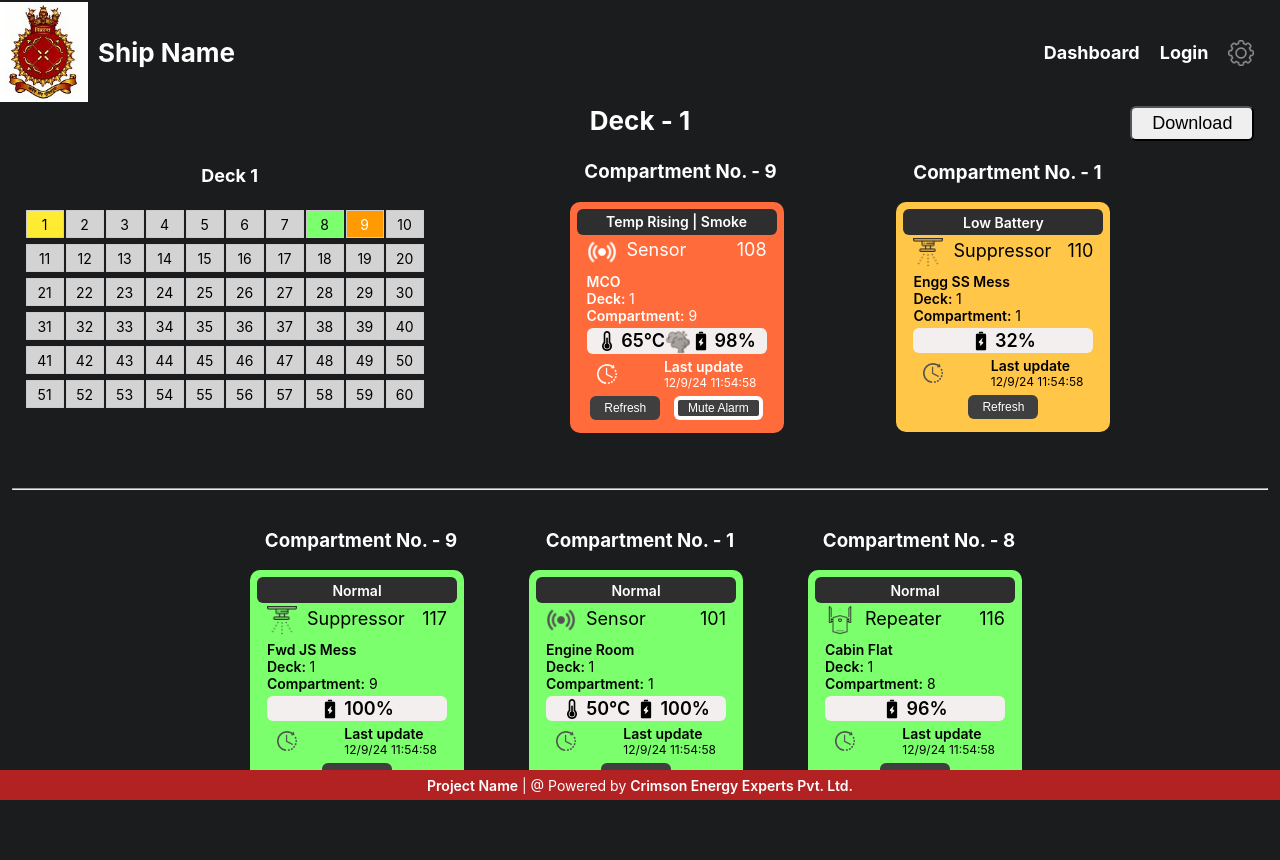
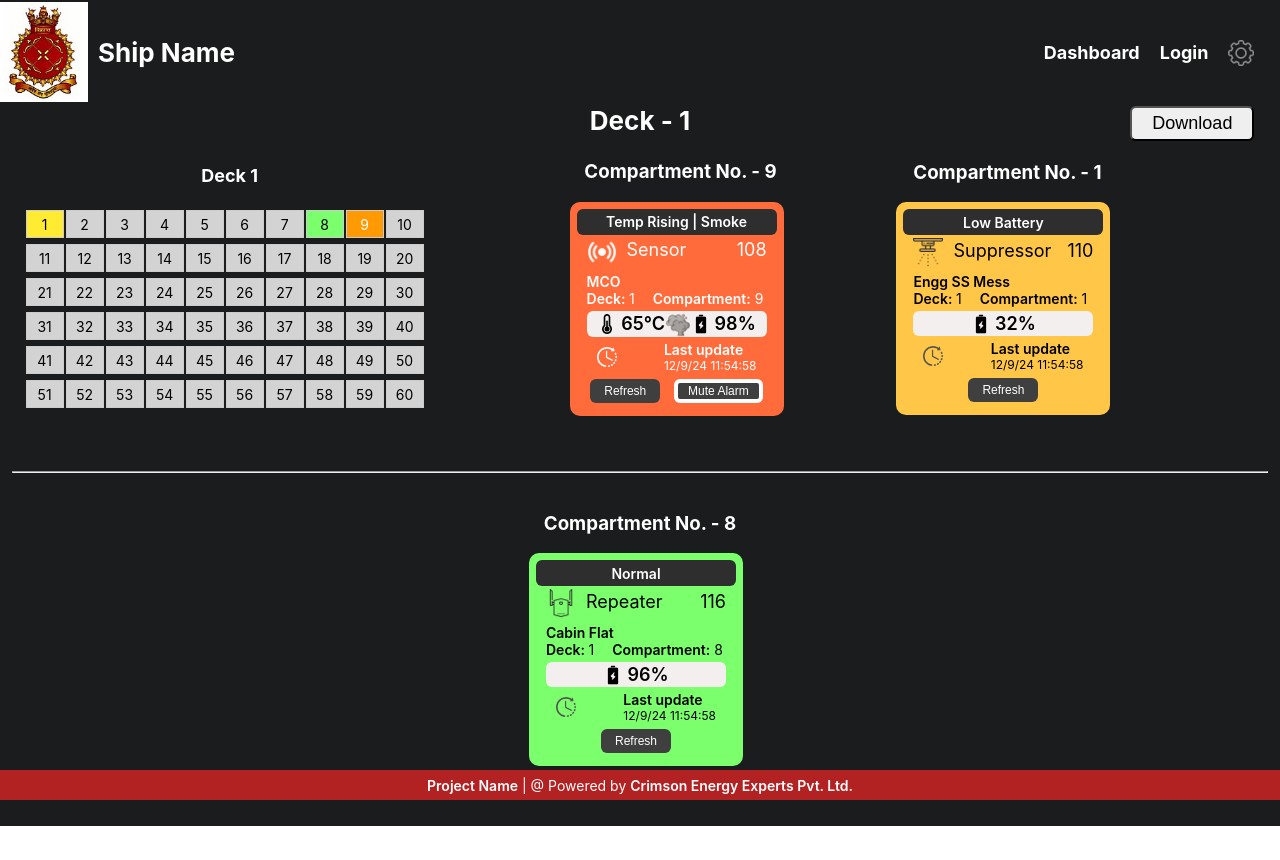
Before and after one commit to cee-diksha/fire_detection, a React (Create React App) app: page /deck/1 in a window 1280 px wide. After the commit the page ends 826 px from the top, so only its background shows below. Built offline with nearby package versions, Linux system fonts and the light colour scheme.

Commit message:
data fixed

```diff
--- a/src/assets/info.js
+++ b/src/assets/info.js
@@ -1,68 +1,75 @@
 export const info = [
-    { id: 1, status: ["success"], tempSetpoint: 50, smokeSensor: true, triggeringDevice: null, axis: 'X-Y-Z', node_type: "sensor", node_name: "Engine Room", node_id: 101, battery_percentage: "100", temp: "50", last_update: "12/9/24 11:54:58", isDeleted: false, deck: 1, compartment: 1 },
+    { id: 1, status: ["success"], tempSetpoint: 50, smokeSensor: true, triggeringDevice: null, axis: 'X-Y-Z', node_type: "sensor", node_name: "Engine Room", node_id: 101, battery_percentage: "100", temp: "50", last_update: "12/9/24 11:54:58", isDeleted: false, deck: 2, compartment: 1 },
     { id: 2, status: ["deleted"], tempSetpoint: null, smokeSensor: null, triggeringDevice: null, axis: 'X-Y-Z', node_type: "repeater", node_name: "GT Room", node_id: 102, battery_percentage: "0", temp: null, last_update: "12/9/24 13:14:18", isDeleted: true, deck: 2, compartment: 1 },
-    { id: 3, status: ["success"], tempSetpoint: 50, smokeSensor: null, triggeringDevice: false, axis: 'X-Y-Z', node_type: "suppressor", node_name: "Boiler Room", node_id: 103, battery_percentage: "100", temp: null, last_update: "12/9/24 15:24:08", isDeleted: false, deck: 3, compartment: 1 },
-    { id: 4, status: ["orange", "yellow", "smoke"], tempSetpoint: 50, smokeSensor: true, triggeringDevice: null, axis: 'X-Y-Z', node_type: "sensor", node_name: "Gallery", node_id: 104, battery_percentage: "20", temp: "75", last_update: "12/9/24 11:54:58", isDeleted: false, deck: 4, compartment: 3 },
+    { id: 3, status: ["success"], tempSetpoint: 50, smokeSensor: null, triggeringDevice: false, axis: 'X-Y-Z', node_type: "suppressor", node_name: "Boiler Room", node_id: 103, battery_percentage: "100", temp: null, last_update: "12/9/24 15:24:08", isDeleted: false, deck: 2, compartment: 1 },
+    { id: 4, status: ["orange", "yellow", "smoke"], tempSetpoint: 50, smokeSensor: true, triggeringDevice: null, axis: 'X-Y-Z', node_type: "sensor", node_name: "Gallery", node_id: 104, battery_percentage: "20", temp: "75", last_update: "12/9/24 11:54:58", isDeleted: false, deck: 3, compartment: 3 },
     { id: 5, status: ["success"], tempSetpoint: 50, smokeSensor: null, triggeringDevice: false, axis: 'X-Y-Z', node_type: "suppressor", node_name: "SS Dining Hall", node_id: 105, battery_percentage: "98", temp: null, last_update: "12/9/24 11:54:58", isDeleted: false, deck: 3, compartment: 7 },
     { id: 6, status: ["danger"], tempSetpoint: 50, smokeSensor: true, triggeringDevice: null, axis: 'X-Y-Z', node_type: "sensor", node_name: "VS Dining Hall", node_id: 106, battery_percentage: "100", temp: "80", last_update: "12/9/24 11:54:58", isDeleted: false, deck: 5, compartment: 5 },
-    { id: 7, status: ["success"], tempSetpoint: null, smokeSensor: null, triggeringDevice: null, axis: 'X-Y-Z', node_type: "repeater", node_name: "Main Switch Board", node_id: 107, battery_percentage: "90", temp: null, last_update: "12/9/24 11:54:58", isDeleted: false, deck: 2, compartment: 6 },
+    { id: 7, status: ["success"], tempSetpoint: null, smokeSensor: null, triggeringDevice: null, axis: 'X-Y-Z', node_type: "repeater", node_name: "Main Switch Board", node_id: 107, battery_percentage: "90", temp: null, last_update: "12/9/24 11:54:58", isDeleted: false, deck: 4, compartment: 6 },
     { id: 8, status: ["orange", "smoke"], tempSetpoint: 50, smokeSensor: false, triggeringDevice: null, axis: 'X-Y-Z', node_type: "sensor", node_name: "MCO", node_id: 108, battery_percentage: "98", temp: "65", last_update: "12/9/24 11:54:58", isDeleted: false, deck: 1, compartment: 9 },
     { id: 9, status: ["success"], tempSetpoint: 50, smokeSensor: true, triggeringDevice: null, axis: 'X-Y-Z', node_type: "sensor", node_name: "Engg JS Mess", node_id: 109, battery_percentage: "100", temp: "50", last_update: "12/9/24 11:54:58", isDeleted: false, deck: 6, compartment: 2 },
     { id: 10, status: ["yellow"], tempSetpoint: 50, smokeSensor: null, triggeringDevice: true, axis: 'X-Y-Z', node_type: "suppressor", node_name: "Engg SS Mess", node_id: 110, battery_percentage: "32", temp: null, last_update: "12/9/24 11:54:58", isDeleted: false, deck: 1, compartment: 1 },
     { id: 11, status: ["danger", "yellow", "smoke"], tempSetpoint: 50, smokeSensor: true, triggeringDevice: null, axis: 'X-Y-Z', node_type: "sensor", node_name: "Spare Gear Store", node_id: 111, battery_percentage: "35", temp: "80", last_update: "12/9/24 11:54:58", isDeleted: false, deck: 4, compartment: 5 },
-    { id: 12, status: ["success"], tempSetpoint: null, smokeSensor: null, triggeringDevice: null, axis: 'X-Y-Z', node_type: "repeater", node_name: "CMR", node_id: 112, battery_percentage: "100", temp: null, last_update: "12/9/24 11:54:58", isDeleted: false, deck: 2, compartment: 2 },
+    { id: 12, status: ["success"], tempSetpoint: null, smokeSensor: null, triggeringDevice: null, axis: 'X-Y-Z', node_type: "repeater", node_name: "CMR", node_id: 112, battery_percentage: "100", temp: null, last_update: "12/9/24 11:54:58", isDeleted: false, deck: 6, compartment: 2 },
     { id: 13, status: ["success"], tempSetpoint: 50, smokeSensor: null, triggeringDevice: false, axis: 'X-Y-Z', node_type: "suppressor", node_name: "AC Compartment", node_id: 113, battery_percentage: "100", temp: null, last_update: "12/9/24 11:54:58", isDeleted: false, deck: 4, compartment: 3 },
     { id: 14, status: ["danger", "smoke"], tempSetpoint: 50, smokeSensor: false, triggeringDevice: null, axis: 'X-Y-Z', node_type: "sensor", node_name: "ASP", node_id: 114, battery_percentage: "99", temp: "75", last_update: "12/9/24 11:54:58", isDeleted: false, deck: 5, compartment: 2 },
     { id: 15, status: ["success"], tempSetpoint: null, smokeSensor: null, triggeringDevice: null, axis: 'X-Y-Z', node_type: "repeater", node_name: "Pump Room", node_id: 115, battery_percentage: "100", temp: null, last_update: "12/9/24 11:54:58", isDeleted: false, deck: 3, compartment: 1 },
     { id: 16, status: ["success"], tempSetpoint: null, smokeSensor: null, triggeringDevice: null, axis: 'X-Y-Z', node_type: "repeater", node_name: "Cabin Flat", node_id: 116, battery_percentage: "96", temp: null, last_update: "12/9/24 11:54:58", isDeleted: false, deck: 1, compartment: 8 },
-    { id: 17, status: ["success"], tempSetpoint: 50, smokeSensor: null, triggeringDevice: true, axis: 'X-Y-Z', node_type: "suppressor", node_name: "Fwd JS Mess", node_id: 117, battery_percentage: "100", temp: null, last_update: "12/9/24 11:54:58", isDeleted: false, deck: 1, compartment: 9 },
+    { id: 17, status: ["success"], tempSetpoint: 50, smokeSensor: null, triggeringDevice: true, axis: 'X-Y-Z', node_type: "suppressor", node_name: "Fwd JS Mess", node_id: 117, battery_percentage: "100", temp: null, last_update: "12/9/24 11:54:58", isDeleted: false, deck: 6, compartment: 9 },
     { id: 18, status: ["smoke"], tempSetpoint: 50, smokeSensor: true, triggeringDevice: null, axis: 'X-Y-Z', node_type: "sensor", node_name: "Fwd SS Mess", node_id: 118, battery_percentage: "90", temp: "49", last_update: "12/9/24 11:54:58", isDeleted: false, deck: 5, compartment: 11 },
+    { id: 19, status: ["success"], tempSetpoint: null, smokeSensor: null, triggeringDevice: null, axis: 'X-Y-Z', node_type: "repeater", node_name: "room 0", node_id: 119, battery_percentage: "90", temp: null, last_update: "12/9/24 11:54:58", isDeleted: false, deck: 5, compartment: 8 },
+    { id: 20, status: ["success"], tempSetpoint: null, smokeSensor: null, triggeringDevice: true, axis: 'X-Y-Z', node_type: "suppressor", node_name: "room 1", node_id: 120, battery_percentage: "90", temp: null, last_update: "12/9/24 11:54:58", isDeleted: false, deck: 5, compartment: 9},
+
 ]
 
 export const deckInfo = [
     {
         id: "1", deck: 1, devices: [
-            { comp: 1, node_info: [{ node: 101, status: ["success"] }, { node: 110, status: ["yellow"] }] },
+            { comp: 1, node_info: [{ node: 110, status: ["yellow"] }] },
             { comp: 8, node_info: [{ node: 116, status: ["success"] }] },
-            { comp: 9, node_info: [{ node: 108, status: ["orange", "smoke"]}, { node: 117, status: ["success"] }] }
+            { comp: 9, node_info: [{ node: 108, status: ["orange", "smoke"]}]}
         ]
     },
     {
         id: "2", deck: 2, devices: [
-            { comp: 1, node_info: [{ node: 102, status: ["deleted"] }] },
-            { comp: 2, node_info: [{ node: 112, status: ["success"] }] },
+            { comp: 1, node_info: [{ node: 102, status: ["deleted"] }, { node: 101, status: ["success"] }, { node: 103, status: ["success"] }] }
+        ]
+    },
+    {
+        id: "3", deck: 3, devices: [
+            { comp: 1, node_info: [{ node: 115, status: ["success"] }] },
+            { comp: 7, node_info: [{ node: 105, status: ["success"] }] },
+            { comp: 3, node_info: [{ node: 104, status: ["orange", "yellow"]}] },
+        ]
+    },
+    {
+        id: "4", deck: 4, devices: [
+            { comp: 3, node_info: [{ node: 113, status: ["success"] }] },
+            { comp: 5, node_info: [{ node: 111, status: ["danger", "yellow", "smoke"]}] },
             { comp: 6, node_info: [{ node: 107, status: ["success"] }] }
         ]
     },
     {
-        id: "3", deck: 3, devices: [
-            { comp: 1, node_info: [{ node: 103, status: ["success"] }, { node: 115, status: ["success"] }] },
-            { comp: 7, node_info: [{ node: 105, status: ["success"] }] }
-        ]
-    },
-    {
-        id: "4", deck: 4, devices: [
-            { comp: 3, node_info: [{ node: 113, status: ["success"] }, { node: 104, status: ["orange", "yellow"]}] },
-            { comp: 5, node_info: [{ node: 111, status: ["danger", "yellow", "smoke"]}] }
-        ]
-    },
-    {
         id: "5", deck: 5, devices: [
-            { comp: 2, node_info: [{ node: 114, status: ["danger, smoke"] }] },
+            { comp: 2, node_info: [{ node: 114, status: ["danger", "smoke"] }] },
             { comp: 5, node_info: [{ node: 106, status: ["danger" ]}] },
-            { comp: 11, node_info: [{ node: 118, status: ["smoke"] }] }
+            { comp: 11, node_info: [{ node: 118, status: ["smoke"] }] },
+            { comp: 8, node_info: [{ node: 119, status: ["success"] }] },
+            { comp: 9, node_info: [{ node: 120, status: ["success"] }] }
+
         ]
     },
     {
         id: "6", deck: 6, devices: [
-            { comp: 2, node_info: [{ node: 109, status: ["success"] }] }
+            { comp: 2, node_info: [{ node: 109, status: ["success"] }, { node: 112, status: ["success"] }] },
+            { comp: 9, node_info: [{ node: 117, status: ["success"] }] },
         ]
     }
 ];
 
 export const specificDeviceChartData = [
     {
-        node_type: "sensor", node_name: "Engine Room", node_id: 101, deck: 1, comp: 1,  alertlogstemp: [], alertlogsbattery: [], temperature: [
+        node_type: "sensor", node_name: "Engine Room", node_id: 101, deck: 2, comp: 1,  alertlogstemp: [], alertlogsbattery: [], temperature: [
             { time: "11", value: "50", info: "[INFO]", status: "Sensor initialized" },
             { time: "12", value: "49", info: "[INFO]", status: "Sensor working fine" },
             { time: "13", value: "45", info: "[INFO]", status: "Sensor working fine" },
@@ -107,7 +114,7 @@ export const specificDeviceChartData = [
         ]
     },
     {
-        node_type: "suppression unit", node_name: "Boiler Room", node_id: 103, deck:3, comp: 3, alertlogstemp: null, alertlogsbattery: [], temperature: null, battery_percentage: [
+        node_type: "suppression unit", node_name: "Boiler Room", node_id: 103, deck:2, comp: 3, alertlogstemp: null, alertlogsbattery: [], temperature: null, battery_percentage: [
             { time: "11", value: "100", info: "[INFO]", status: "Battery OK" },
             { time: "12", value: "100", info: "[INFO]", status: "Battery OK" },
             { time: "13", value: "99", info: "[WARN]", status: "Battery dropping" },
@@ -123,7 +130,7 @@ export const specificDeviceChartData = [
         ]
     },
     {
-        node_type: "sensor", node_name: "Gallery", node_id: 104, deck:4, comp:3 , alertlogstemp: [
+        node_type: "sensor", node_name: "Gallery", node_id: 104, deck:3, comp:3 , alertlogstemp: [
             { time: "1300 hrs", message: "Temperature rise detected" },
             { time: "1320 hrs", message: "Smoke detected" },
             { time: "1430 hrs", message: "Steady rise in temperature for past 1 hour" },
@@ -165,16 +172,16 @@ export const specificDeviceChartData = [
     {
         node_type: "suppression unit", node_name: "SS Dining Hall", node_id: 105, deck:3, comp: 7, alertlogstemp: null, alertlogsbattery: [], temperature: null, battery_percentage: [{ time: "11", value: "100", info: "[INFO]", status: "Battery OK" },
             { time: "12", value: "100", info: "[INFO]", status: "Battery OK" },
-            { time: "13", value: "99", info: "[WARN]", status: "Battery dropping" },
-            { time: "14", value: "99", info: "[WARN]", status: "Battery dropping" },
-            { time: "15", value: "96", info: "[WARN]", status: "Battery dropping" },
-            { time: "16", value: "96", info: "[WARN]", status: "Battery dropping" },
-            { time: "17", value: "96", info: "[WARN]", status: "Battery dropping" },
-            { time: "18", value: "96", info: "[WARN]", status: "Battery dropping" },
-            { time: "19", value: "96", info: "[WARN]", status: "Battery dropping" },
-            { time: "20", value: "95", info: "[WARN]", status: "Battery dropping" },
-            { time: "21", value: "95", info: "[WARN]", status: "Battery dropping" },
-            { time: "22", value: "94", info: "[WARN]", status: "Battery dropping" }]
+            { time: "13", value: "99", info: "[INFO]", status: "Battery dropping" },
+            { time: "14", value: "99", info: "[INFO]", status: "Battery dropping" },
+            { time: "15", value: "96", info: "[INFO]", status: "Battery dropping" },
+            { time: "16", value: "96", info: "[INFO]", status: "Battery dropping" },
+            { time: "17", value: "96", info: "[INFO]", status: "Battery dropping" },
+            { time: "18", value: "96", info: "[INFO]", status: "Battery dropping" },
+            { time: "19", value: "96", info: "[INFO]", status: "Battery dropping" },
+            { time: "20", value: "95", info: "[INFO]", status: "Battery dropping" },
+            { time: "21", value: "95", info: "[INFO]", status: "Battery dropping" },
+            { time: "22", value: "94", info: "[INFO]", status: "Battery dropping" }]
     },
     {
         node_type: "sensor", node_name: "VS Dining Hall", node_id: 106, deck:5, comp: 5,  alertlogstemp: [
@@ -210,7 +217,7 @@ export const specificDeviceChartData = [
             { time: "22", value: "94", info: "[WARN]", status: "Battery dropping" }]
     },
     {
-        node_type: "repeater", node_name: "Main Switch Board", node_id: 107, deck:2, comp: 6, alertlogstemp: null, alertlogsbattery: [], temperature: null, battery_percentage: [{ time: "11", value: "100", info: "[INFO]", status: "Battery OK" },
+        node_type: "repeater", node_name: "Main Switch Board", node_id: 107, deck:4, comp: 6, alertlogstemp: null, alertlogsbattery: [], temperature: null, battery_percentage: [{ time: "11", value: "100", info: "[INFO]", status: "Battery OK" },
             { time: "12", value: "100", info: "[INFO]", status: "Battery OK" },
             { time: "13", value: "99", info: "[WARN]", status: "Battery dropping" },
             { time: "14", value: "99", info: "[WARN]", status: "Battery dropping" },
@@ -347,7 +354,7 @@ export const specificDeviceChartData = [
             { time: "22", value: "94", info: "[WARN]", status: "Battery dropping" }]
     },
     {
-        node_type: "repeater", node_name: "CMR", node_id: 112, deck: 2, comp: 2, alertlogstemp: null, alertlogsbattery: [], temperature: null, battery_percentage: [{ time: "11", value: "100", info: "[INFO]", status: "Battery OK" },
+        node_type: "repeater", node_name: "CMR", node_id: 112, deck: 6, comp: 2, alertlogstemp: null, alertlogsbattery: [], temperature: null, battery_percentage: [{ time: "11", value: "100", info: "[INFO]", status: "Battery OK" },
             { time: "12", value: "100", info: "[INFO]", status: "Battery OK" },
             { time: "13", value: "99", info: "[WARN]", status: "Battery dropping" },
             { time: "14", value: "99", info: "[WARN]", status: "Battery dropping" },
@@ -426,19 +433,19 @@ export const specificDeviceChartData = [
         node_type: "repeater", node_name: "Cabin Flat", node_id: 116, deck:1, comp: 8, alertlogstemp: null, alertlogsbattery: [], temperature: null, battery_percentage: [ { time: "11", value: "100", info: "[INFO]", status: "Battery OK" },
             { time: "11", value: "100", info: "[INFO]", status: "Battery OK" },
             { time: "12", value: "100", info: "[INFO]", status: "Battery OK" },
-            { time: "13", value: "99", info: "[WARN]", status: "Battery dropping" },
-            { time: "14", value: "99", info: "[WARN]", status: "Battery dropping" },
-            { time: "15", value: "96", info: "[WARN]", status: "Battery dropping" },
-            { time: "16", value: "96", info: "[WARN]", status: "Battery dropping" },
-            { time: "17", value: "96", info: "[WARN]", status: "Battery dropping" },
-            { time: "18", value: "96", info: "[WARN]", status: "Battery dropping" },
-            { time: "19", value: "96", info: "[WARN]", status: "Battery dropping" },
-            { time: "20", value: "95", info: "[WARN]", status: "Battery dropping" },
-            { time: "21", value: "95", info: "[WARN]", status: "Battery dropping" },
-            { time: "22", value: "94", info: "[WARN]", status: "Battery dropping" }]
+            { time: "13", value: "99", info: "[INFO]", status: "Battery dropping" },
+            { time: "14", value: "99", info: "[INFO]", status: "Battery dropping" },
+            { time: "15", value: "96", info: "[INFO]", status: "Battery dropping" },
+            { time: "16", value: "96", info: "[INFO]", status: "Battery dropping" },
+            { time: "17", value: "96", info: "[INFO]", status: "Battery dropping" },
+            { time: "18", value: "96", info: "[INFO]", status: "Battery dropping" },
+            { time: "19", value: "96", info: "[INFO]", status: "Battery dropping" },
+            { time: "20", value: "95", info: "[INFO]", status: "Battery dropping" },
+            { time: "21", value: "95", info: "[INFO]", status: "Battery dropping" },
+            { time: "22", value: "94", info: "[INFO]", status: "Battery dropping" }]
     },
     {
-        node_type: "suppression unit", node_name: "Fwd JS Mess", node_id: 117, deck: 1, comp: 9, alertlogstemp: null, alertlogsbattery: [], temperature: null, battery_percentage: [ { time: "11", value: "100", info: "[INFO]", status: "Battery OK" },
+        node_type: "suppression unit", node_name: "Fwd JS Mess", node_id: 117, deck: 6, comp: 9, alertlogstemp: null, alertlogsbattery: [], temperature: null, battery_percentage: [ { time: "11", value: "100", info: "[INFO]", status: "Battery OK" },
             { time: "12", value: "100", info: "[INFO]", status: "Battery OK" },
             { time: "13", value: "99", info: "[WARN]", status: "Battery dropping" },
             { time: "14", value: "99", info: "[WARN]", status: "Battery dropping" },
@@ -481,7 +488,36 @@ export const specificDeviceChartData = [
             { time: "21", value: "95", info: "[WARN]", status: "Battery dropping" },
             { time: "22", value: "94", info: "[WARN]", status: "Battery dropping" }
         ]
-    }
+    },
+    {
+        node_type: "repeater", node_name: "room 0", node_id: 119, deck:5, comp: 8, alertlogstemp: null, alertlogsbattery: [], temperature: null, battery_percentage: [ { time: "11", value: "100", info: "[INFO]", status: "Battery OK" },
+            { time: "11", value: "100", info: "[INFO]", status: "Battery OK" },
+            { time: "12", value: "100", info: "[INFO]", status: "Battery OK" },
+            { time: "13", value: "99", info: "[INFO]", status: "Battery dropping" },
+            { time: "14", value: "99", info: "[INFO]", status: "Battery dropping" },
+            { time: "15", value: "98", info: "[INFO]", status: "Battery dropping" },
+            { time: "16", value: "97", info: "[INFO]", status: "Battery dropping" },
+            { time: "17", value: "96", info: "[INFO]", status: "Battery dropping" },
+            { time: "18", value: "96", info: "[INFO]", status: "Battery dropping" },
+            { time: "19", value: "95", info: "[INFO]", status: "Battery dropping" },
+            { time: "20", value: "94", info: "[INFO]", status: "Battery dropping" },
+            { time: "21", value: "91", info: "[INFO]", status: "Battery dropping" },
+            { time: "22", value: "90", info: "[INFO]", status: "Battery dropping" }]
+    },
+    {
+        node_type: "suppression unit", node_name: "room 1", node_id: 120, deck:5, comp: 9, alertlogstemp: null, alertlogsbattery: [], temperature: null, battery_percentage: [{ time: "11", value: "100", info: "[INFO]", status: "Battery OK" },
+            { time: "12", value: "100", info: "[INFO]", status: "Battery OK" },
+            { time: "13", value: "99", info: "[INFO]", status: "Battery dropping" },
+            { time: "14", value: "99", info: "[INFO]", status: "Battery dropping" },
+            { time: "15", value: "97", info: "[INFO]", status: "Battery dropping" },
+            { time: "16", value: "96", info: "[INFO]", status: "Battery dropping" },
+            { time: "17", value: "96", info: "[INFO]", status: "Battery dropping" },
+            { time: "18", value: "95", info: "[INFO]", status: "Battery dropping" },
+            { time: "19", value: "95", info: "[INFO]", status: "Battery dropping" },
+            { time: "20", value: "94", info: "[INFO]", status: "Battery dropping" },
+            { time: "21", value: "92", info: "[INFO]", status: "Battery dropping" },
+            { time: "22", value: "90", info: "[INFO]", status: "Battery dropping" }]
+    },
 ];
 
 export const alertLogs = [
--- a/src/comp-styles.css
+++ b/src/comp-styles.css
@@ -366,7 +366,7 @@ tbody tr:hover {
 
 .live-clock{
     height: 40px;
-    background-color: #32f02c;
+    background-color: #7BFF6D;
     padding: 14px;
     border-radius: 6px;
     display: flex;
@@ -377,7 +377,7 @@ tbody tr:hover {
 }
 
 .live-clock-time{
-    color: #ffffff;
+    color: #3F3F3F;
     font-size: 24px;
     font-weight: 600;
 }
--- a/src/components/Card.js
+++ b/src/components/Card.js
@@ -61,8 +61,9 @@ console.log(status.includes("success"), "status check", isAlarmMuted)
       </div>
       <div className="segment" id="node-location">
         <div style={{ fontWeight: "600" }}>{node_name}</div>
-        <div><span style={{ fontWeight: "600" }}>Deck: </span>{deck}</div>
-        <div><span style={{ fontWeight: "600" }}>Compartment:</span> {compartment}</div>
+        <div><span style={{ fontWeight: "600" }}>Deck: </span>{deck}
+        <span style={{ fontWeight: "600", marginLeft: '18px' }}>Compartment:</span> {compartment}</div>
+
       </div>
       <div className="segment" id="temp-battery">
         {temp && <div className= {(status.includes("danger") || status.includes("orange")) ? "dangertext" : ((status.includes("danger") || status.includes("orange")) && status.includes("yellow")) ? "dangertext" : "normaltext"}>
```
